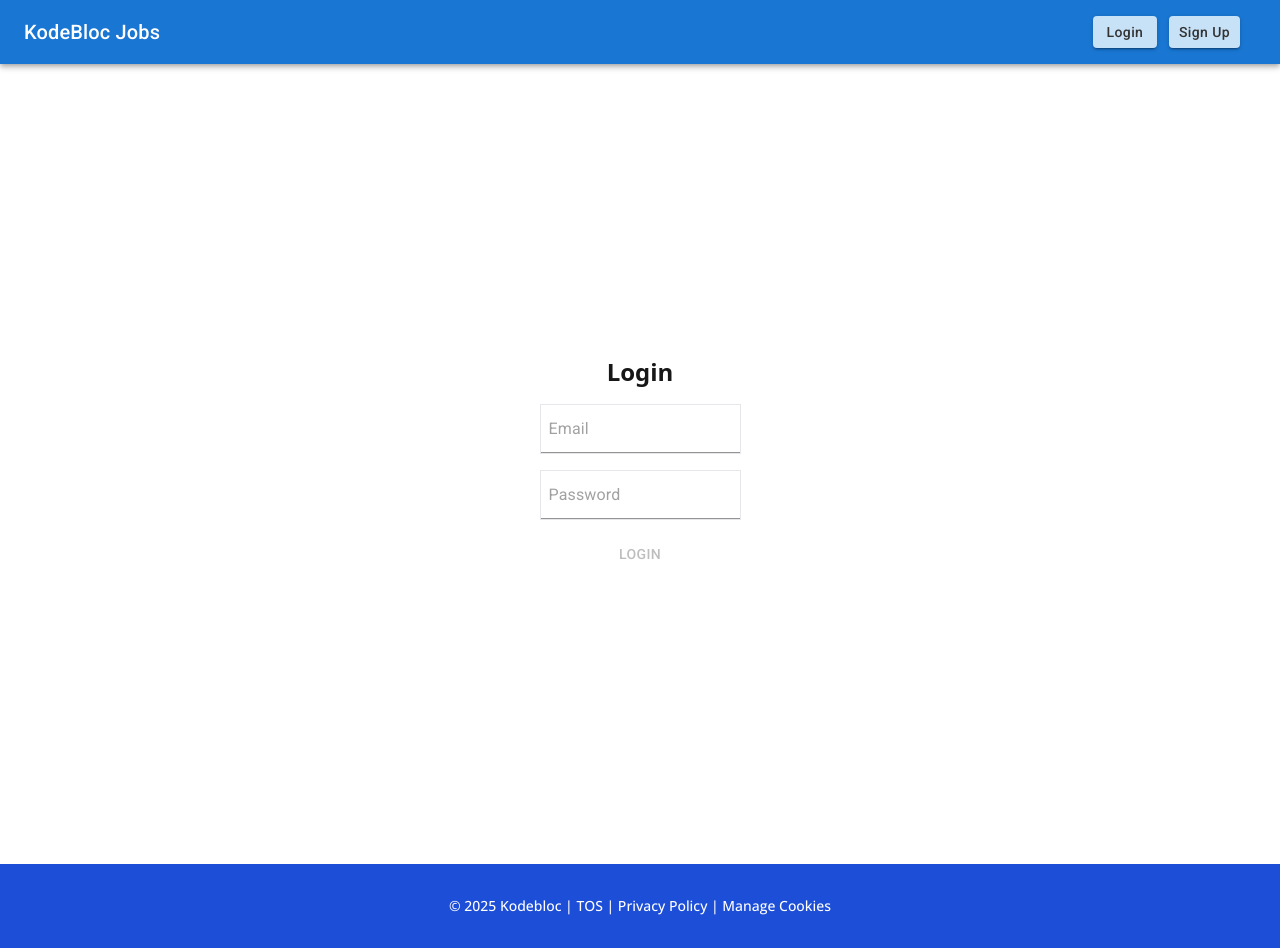
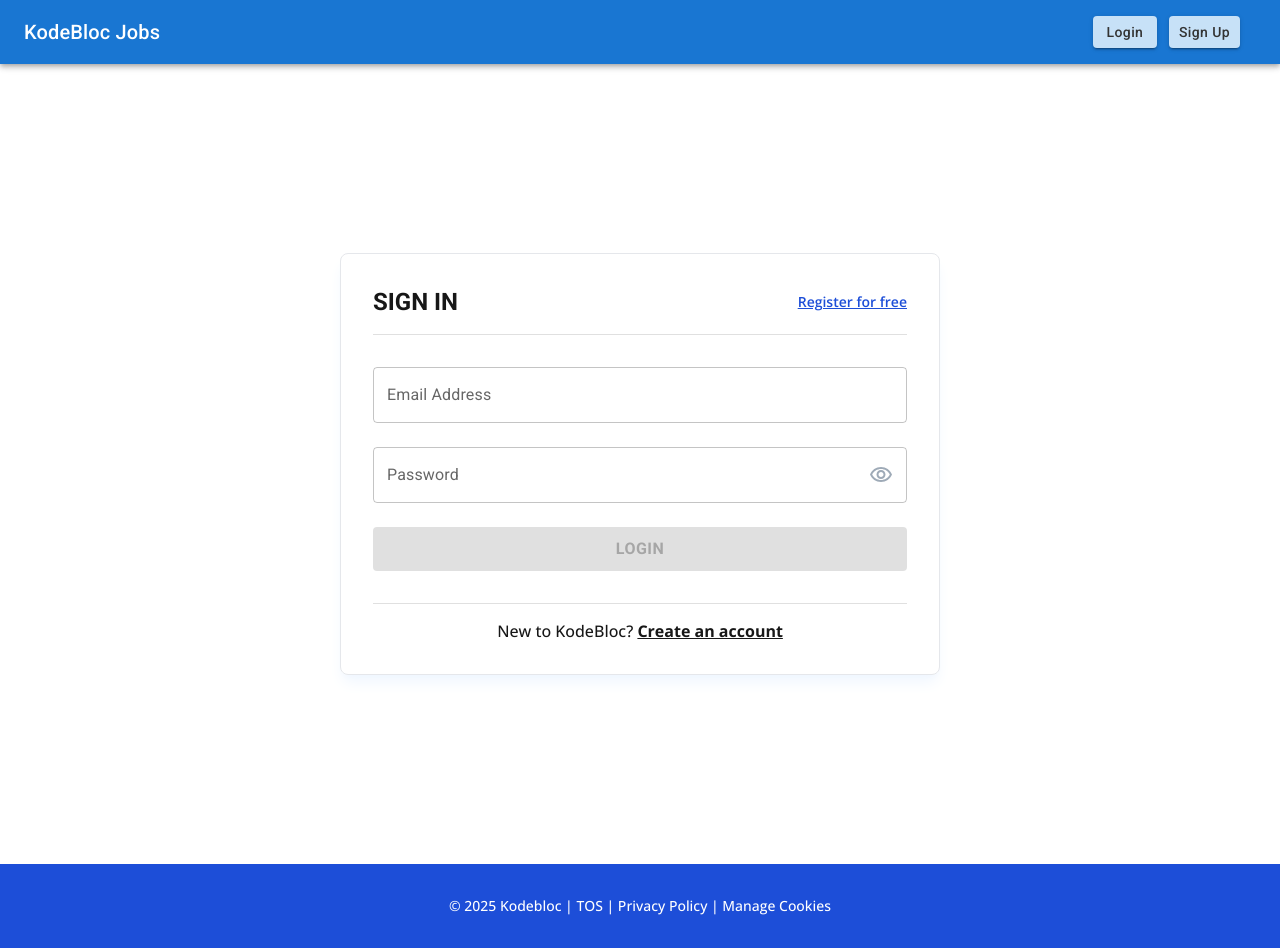
Before and after one commit to anurag-world/job-board, a Next.js app: page /login in a window 1280 px wide. Built offline with nearby package versions, Linux system fonts and the light colour scheme; no server answers.

Commit message:
Login form styling

```diff
--- a/src/app/login/page.tsx
+++ b/src/app/login/page.tsx
@@ -1,17 +1,40 @@
 'use client';
 
+import { useState } from 'react';
 import { auth } from '@/lib/firebase/config';
 import { AuthValues } from '@/types/auth';
 import { authPageSchema } from '@/validations/authValidations';
-import { Button, Input } from '@mui/material';
+import {
+  Button,
+  Divider,
+  IconButton,
+  InputAdornment,
+  TextField,
+} from '@mui/material';
 import { signInWithEmailAndPassword } from 'firebase/auth';
 import { Formik, FormikHelpers } from 'formik';
+import Link from 'next/link';
 import { useRouter } from 'next/navigation';
-import { useState } from 'react';
+import { VisibilityOffOutlined, VisibilityOutlined } from '@mui/icons-material';
 
 export default function Login() {
-  const [error, setError] = useState('');
+  const [error, setError] = useState<string>();
+  const [showPassword, setShowPassword] = useState(false);
   const router = useRouter();
+
+  const handleClickShowPassword = () => setShowPassword((show) => !show);
+
+  const handleMouseDownPassword = (
+    event: React.MouseEvent<HTMLButtonElement>
+  ) => {
+    event.preventDefault();
+  };
+
+  const handleMouseUpPassword = (
+    event: React.MouseEvent<HTMLButtonElement>
+  ) => {
+    event.preventDefault();
+  };
 
   const handleLogin = async (
     values: AuthValues,
@@ -29,8 +52,32 @@ export default function Login() {
 
   return (
     <div className="flex flex-col h-screen items-center justify-center">
-      <h1 className="text-2xl font-bold mb-4">Login</h1>
-      {error && <p className="text-red-500">{error}</p>}
+      <div className="w-3/4 md:w-[600px] border border-solid border-gray-200 p-8 rounded-lg shadow-lg shadow-blue-50">
+        {/* Heading */}
+        <div className="flex items-center justify-between mb-4">
+          <h1 className="text-2xl font-bold uppercase">Sign In</h1>
+          <Link
+            href="/signup"
+            className="text-sm underline font-semibold text-blue-700"
+          >
+            Register for free
+          </Link>
+        </div>
+
+        <Divider
+          sx={{
+            mb: 4,
+          }}
+        />
+
+        {/* Error Message */}
+        {error && (
+          <div className="mb-4">
+            <p className="text-sm font-semibold text-red-500">{error}</p>
+          </div>
+        )}
+
+        {/* Form */}
         <Formik
           initialValues={{
             email: '',
@@ -51,30 +98,86 @@ export default function Login() {
             dirty,
             isValid,
           }) => (
-          <form className="flex flex-col space-y-4" onSubmit={handleSubmit}>
-            <Input
-              className="border p-2"
+            <form className="flex flex-col gap-4" onSubmit={handleSubmit}>
+              {/* Email input container */}
+              <div className="space-y-2">
+                <TextField
+                  id="email"
+                  label="Email Address"
                   type="email"
-              name="email"
-              placeholder="Email"
                   value={values.email}
                   onChange={handleChange('email')}
                   onBlur={handleBlur('email')}
+                  error={!!errors.email || !!error}
+                  fullWidth
                 />
+
+                <p className="text-sm font-semibold text-red-500">
                   {errors.email && touched.email && errors.email}
-            <Input
-              className="border p-2"
-              type="password"
-              name="password"
-              placeholder="Password"
+                </p>
+              </div>
+
+              {/* Password input container */}
+              <div className="space-y-2">
+                <TextField
+                  id="password"
+                  label="Password"
+                  type={showPassword ? 'text' : 'password'}
                   value={values.password}
                   onChange={handleChange('password')}
                   onBlur={handleBlur('password')}
+                  error={!!errors.password || !!error}
+                  slotProps={{
+                    input: {
+                      endAdornment: (
+                        <InputAdornment position="end" sx={{ pr: 0.5 }}>
+                          <IconButton
+                            aria-label={
+                              showPassword
+                                ? 'hide the password'
+                                : 'display the password'
+                            }
+                            onClick={handleClickShowPassword}
+                            onMouseDown={handleMouseDownPassword}
+                            onMouseUp={handleMouseUpPassword}
+                            edge="end"
+                          >
+                            {showPassword ? (
+                              <VisibilityOffOutlined
+                                sx={{
+                                  color: '#9eaab7',
+                                }}
                               />
+                            ) : (
+                              <VisibilityOutlined
+                                sx={{
+                                  color: '#9eaab7',
+                                }}
+                              />
+                            )}
+                          </IconButton>
+                        </InputAdornment>
+                      ),
+                    },
+                  }}
+                  fullWidth
+                />
+
+                <p className="text-sm font-semibold text-red-500">
                   {errors.password && touched.password && errors.password}
+                </p>
+              </div>
+
+              {/* Submit button */}
               <Button
-              className="bg-green-500 text-white py-2 px-4"
+                variant="contained"
                 type="submit"
+                sx={{
+                  py: '0.5rem',
+                  fontFamily: 'var(--font-roboto)',
+                  fontWeight: 600,
+                  fontSize: '1em',
+                }}
                 disabled={!isValid || !dirty}
                 loading={isSubmitting}
               >
@@ -83,6 +186,21 @@ export default function Login() {
             </form>
           )}
         </Formik>
+
+        <Divider
+          sx={{
+            mt: 4,
+            mb: 2,
+          }}
+        />
+
+        <p className="font-medium text-center">
+          New to KodeBloc?{' '}
+          <Link href="/signup" className="font-bold underline">
+            Create an account
+          </Link>
+        </p>
+      </div>
     </div>
   );
 }
--- a/src/components/nav/Navbar.tsx
+++ b/src/components/nav/Navbar.tsx
@@ -8,9 +8,7 @@ export default function Navbar() {
       <AppBar position="static">
         <Toolbar sx={{ mr: 2 }}>
           <Link href="/" className="flex-grow">
-            <Typography variant="h6" component="p">
-              KodeBloc Jobs
-            </Typography>
+            <Typography variant="h6">KodeBloc Jobs</Typography>
           </Link>
 
           {/* Auth Buttons */}
--- a/src/styles/globals.css
+++ b/src/styles/globals.css
@@ -37,10 +37,21 @@ p {
   margin: 0;
 }
 
-a {
+h1,
+h2,
+h3,
+h4,
+h5,
+h6 {
+  font-family: var(--font-roboto);
+}
+
+p {
+  font-family: var(--font-open-sans);
+}
+
+a,
+a:hover {
+  font-family: var(--font-open-sans);
   text-decoration: none;
 }
-
-a:hover {
-  text-decoration: none;
-}
```
Lines whose indentation alone changed are shown as unchanged.
